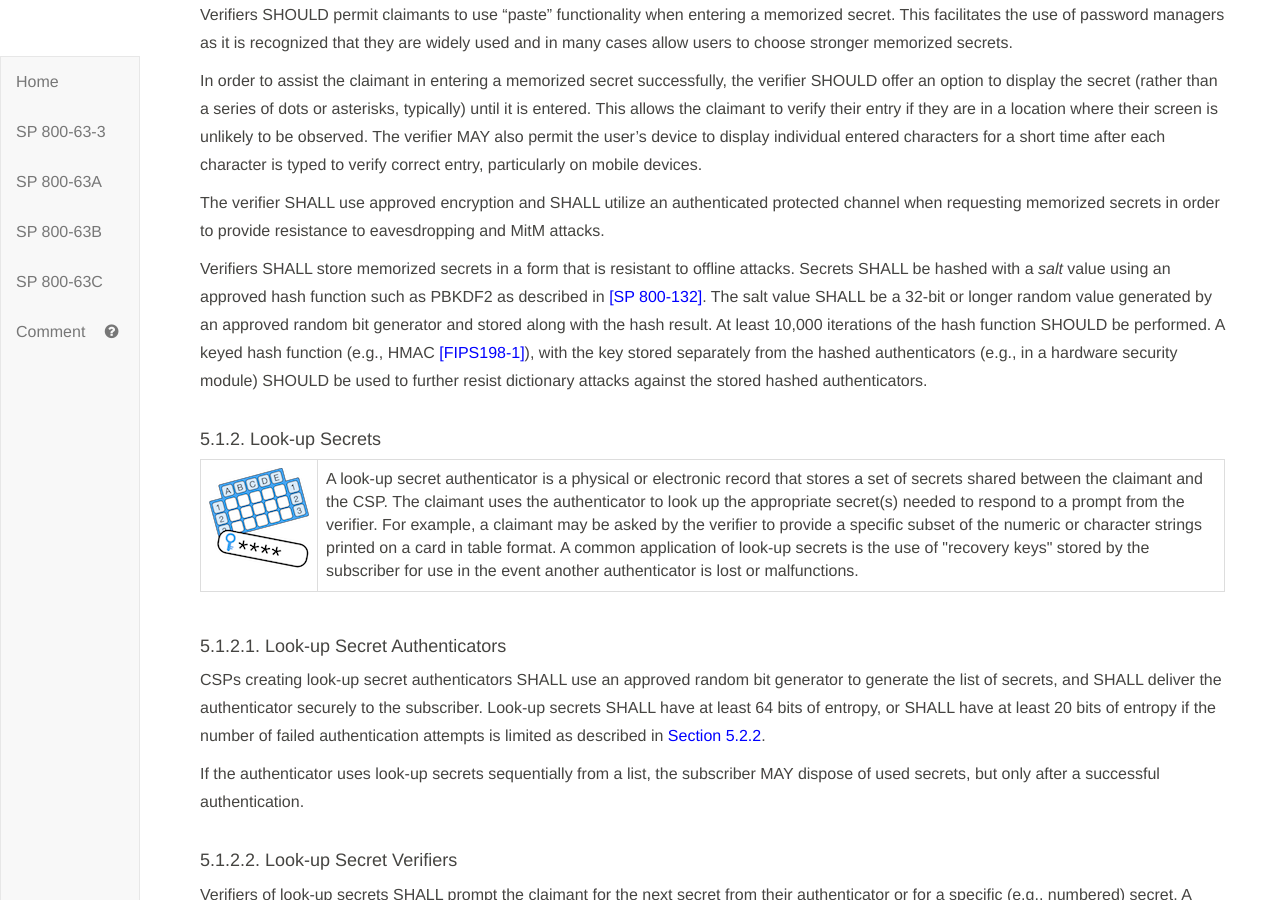
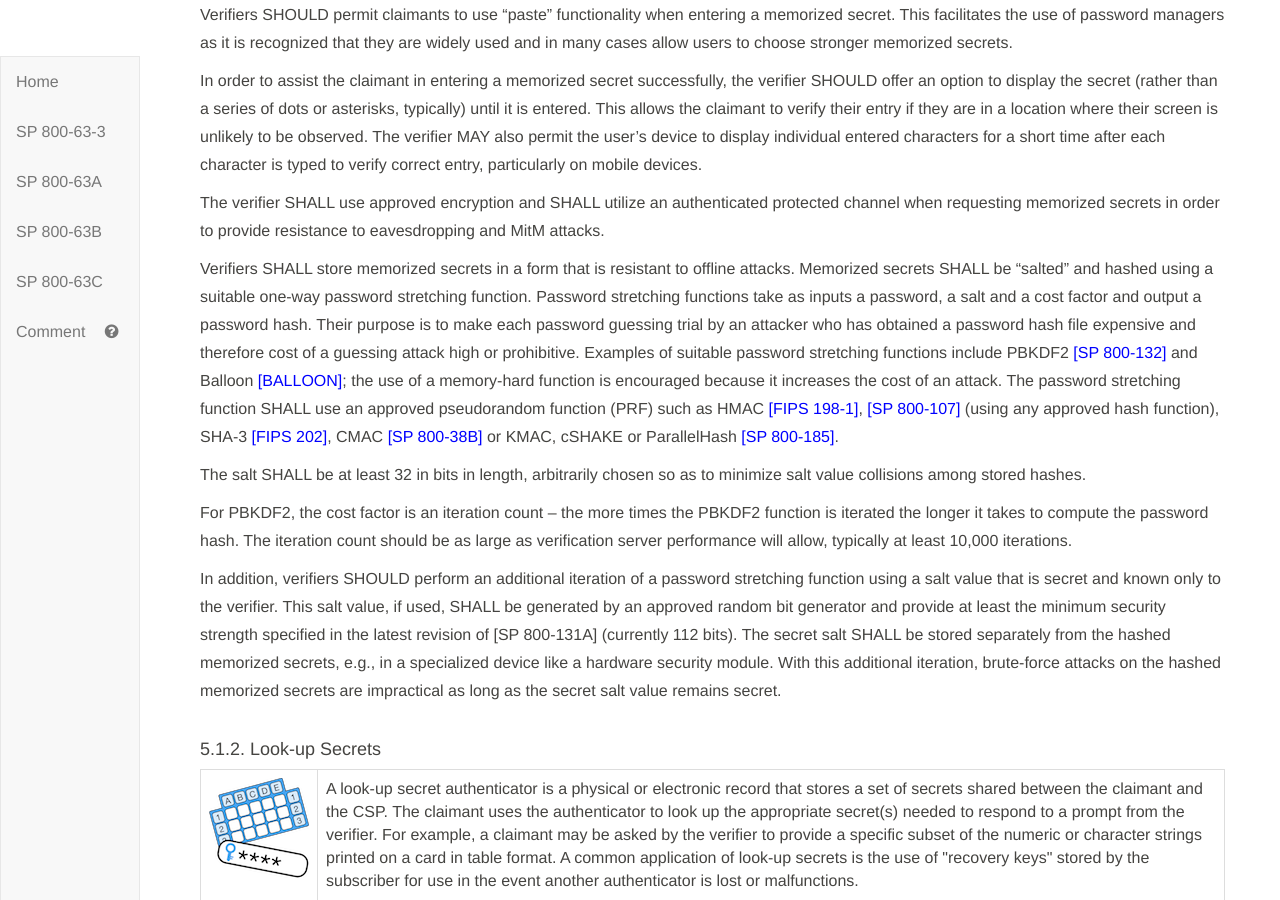
Before and after one commit to usnistgov/800-63-3, a Jekyll site: the page built from sp800-63b.md, in a window 1280 px wide and 900 px high, scrolled down 26816 px. Built offline with Jekyll 4.4.1, drawn with Linux system fonts in a browser that asks for light colours; some of the changed text lies outside the part shown.

Commit message:
Improved description of memorized secret storage requirements. Fixes #505

```diff
--- a/sp800-63b/references.md
+++ b/sp800-63b/references.md
@@ -40,9 +38,13 @@
 
 <a name="shannon"></a>[Shannon] Shannon, Claude E. "A Mathematical Theory of Communication," *Bell System Technical Journal*, v. 27, pp. 379-423, 623-656, July, October, 1948.
 
+<a name="balloon"></a>[BALLOON] Boneh, Dan, Corrigan-Gibbs, Henry,  and Stuart Schechter, "Balloon Hashing: A Memory-Hard Function Providing Provable Protection Against Sequential Attacks," *Asiacrypt 2016*, October, 2016, available at: <https://eprint.iacr.org/2016/027>.
+
 ### 11.2. NIST Special Publications
 
 NIST 800 Series Special Publications are available at: <http://csrc.nist.gov/publications/nistpubs/index.html>. The following publications may be of particular interest to those implementing systems of applications requiring e-authentication.
+
+<a name="SP800-38B"></a>[SP 800-38B] NIST Special Publication 800-38B, *Recommendation for Block Cipher Modes of Operation: the CMAC Mode for Authentication*, October, 2016.
 
 <a name="SP800-52"></a>[SP 800-52] NIST Special Publication 800-52, Revision 1, *Guidelines for the Selection, Configuration, and Use of Transport Layer Security (TLS) Implementations*, April, 2014.
 
@@ -52,9 +54,13 @@ NIST 800 Series Special Publications are available at: <http://csrc.nist.gov/pub
 
 <a name="SP800-63C"></a>[SP 800-63C] NIST Special Publication 800-63C, *Assertions and Federation*. ***To be updated at publication***
 
+<a name="SP800-107"></a>[SP 800-107] NIST Special Publication 800-107, Revision 1, *Recommendation for Applications Using Approved Hash Algorithms*, August 2012.
+
 <a name="SP800-131A"></a>[SP 800-131A] NIST Special Publication 800-131A , *Transitions: Recommendation for Transitioning the Use of Cryptographic Algorithms and Key Lengths*, Revision 1, November 2015.
 
 <a name="SP800-132"></a>[SP 800-132] NIST Special Publication 800-132, *Recommendation for Password-Based Key Derivation*, December 2010.
+
+<a name="SP800-185"></a>[SP 800-185] NIST Special Publication 800-185, *SHA-3 Derived Functions: cSHAKE, KMAC, TupleHash, and ParallelHash*, December, 2016.
 
 ### 11.3. Federal Information Processing Standards
 
@@ -66,6 +72,8 @@ FIPS can be found at: http://csrc.nist.gov/publications/fips/.
 
 <a name="FIPS201"></a>[FIPS 201] Federal Information Processing Standard Publication 201-2, *Personal Identity Verification (PIV) of Federal Employees and Contractors*, August 2013, available at: <http://dx.doi.org/10.6028/NIST.FIPS.201-2>.
 
+<a name="FIPS202"></a>[FIPS 202] Federal Information Processing Standard Publication 202, *SHA-3 Standard: Permutation-Based Hash and Extendable-Output Functions*, August 2015.
+
 ### 11.4. Legislation
 
 <a name="PrivacyAct"></a>[Privacy Act] *Privacy Act of 1974* (P.L. 93-579), December 1974, available at: <http://www.justice.gov/opcl/privacy-act-1974>.
--- a/sp800-63b/sec5_authenticators.md
+++ b/sp800-63b/sec5_authenticators.md
@@ -52,7 +52,13 @@ In order to assist the claimant in entering a memorized secret successfully, the
 
 The verifier SHALL use approved encryption and SHALL utilize an authenticated protected channel when requesting memorized secrets in order to provide resistance to eavesdropping and MitM attacks.
 
-Verifiers SHALL store memorized secrets in a form that is resistant to offline attacks. Secrets SHALL be hashed with a *salt* value using an approved hash function such as PBKDF2 as described in [[SP 800-132]](#SP800-132). The salt value SHALL be a 32-bit or longer random value generated by an approved random bit generator and stored along with the hash result. At least 10,000 iterations of the hash function SHOULD be performed. A keyed hash function (e.g., HMAC [[FIPS198-1]](#FIPS198-1)), with the key stored separately from the hashed authenticators (e.g., in a hardware security module) SHOULD be used to further resist dictionary attacks against the stored hashed authenticators.
+Verifiers SHALL store memorized secrets in a form that is resistant to offline attacks. Memorized secrets SHALL be “salted” and hashed using a suitable one-way password stretching function.  Password stretching functions take as inputs a password, a salt and a cost factor and output a password hash.  Their purpose is to make each password guessing trial by an attacker who has obtained a password hash file expensive and therefore cost of  a guessing attack high or prohibitive.  Examples of suitable password stretching functions include PBKDF2 [[SP 800-132]](#SP800-132) and Balloon [[BALLOON]](#balloon); the use of a memory-hard function is encouraged because it increases the cost of an attack. The password stretching function SHALL use an approved pseudorandom function (PRF) such as HMAC [[FIPS 198-1]](#FIPS198-1), [[SP 800-107]](#SP800-107) (using any approved hash function), SHA-3 [[FIPS 202]](#FIPS202), CMAC [[SP 800-38B]](#SP800-38B) or KMAC, cSHAKE or ParallelHash [[SP 800-185]](#SP800-185).
+
+The salt SHALL be at least 32 in bits in length, arbitrarily chosen so as to minimize salt value collisions among stored hashes.
+
+For PBKDF2, the cost factor is an iteration count – the more times the PBKDF2 function is iterated the longer it takes to compute the password hash.  The iteration count should be as large as verification server performance will allow, typically at least 10,000 iterations.
+
+In addition, verifiers SHOULD perform an additional iteration of a password stretching function using a salt value that is secret and known only to the verifier. This salt value, if used, SHALL be generated by an approved random bit generator and provide at least the minimum security strength specified in the latest revision of [SP 800-131A] (currently 112 bits). The secret salt SHALL be stored separately from the hashed memorized secrets, e.g., in a specialized device like a hardware security module. With this additional iteration, brute-force attacks on the hashed memorized secrets are impractical as long as the secret salt value remains secret.
 
 #### <a name="lookupsecrets"></a> 5.1.2. Look-up Secrets
 
```
Also changed, not shown: other parts of sp800-63b/references.md (+0 -2 lines).
